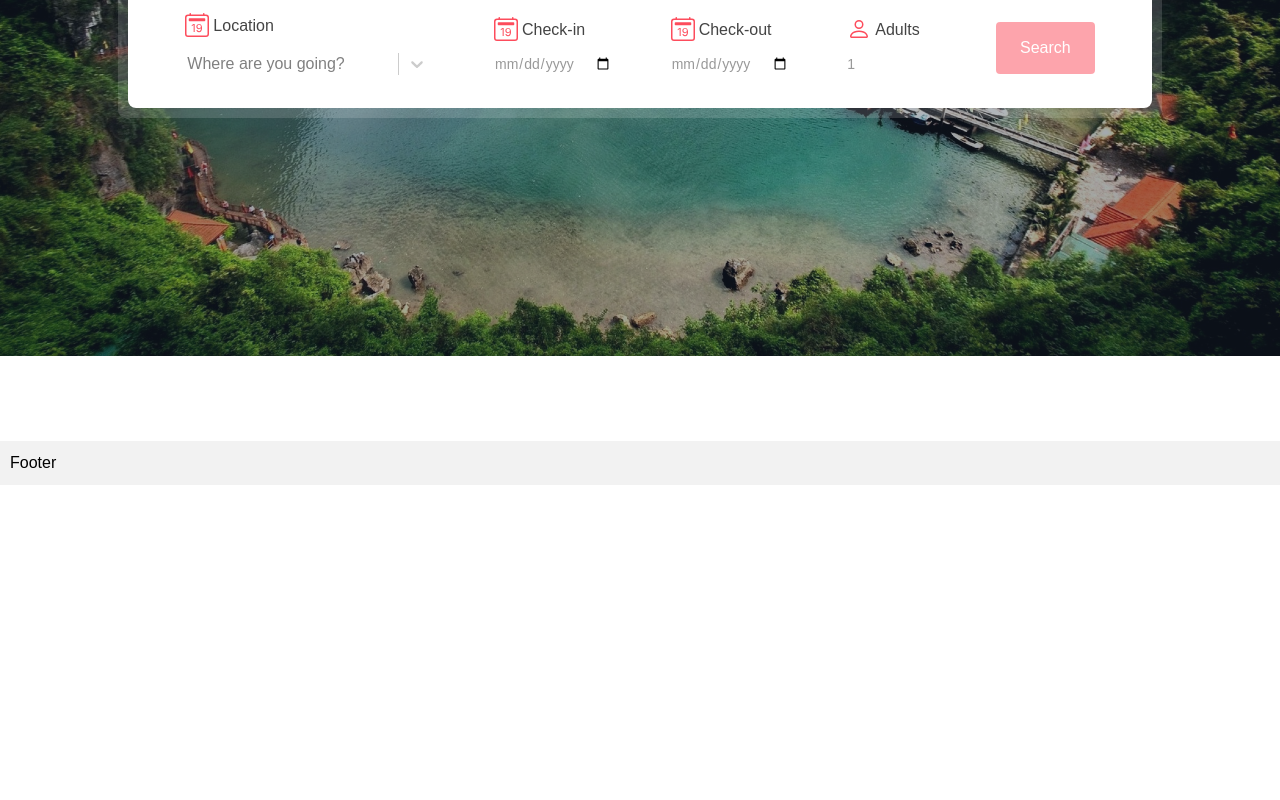
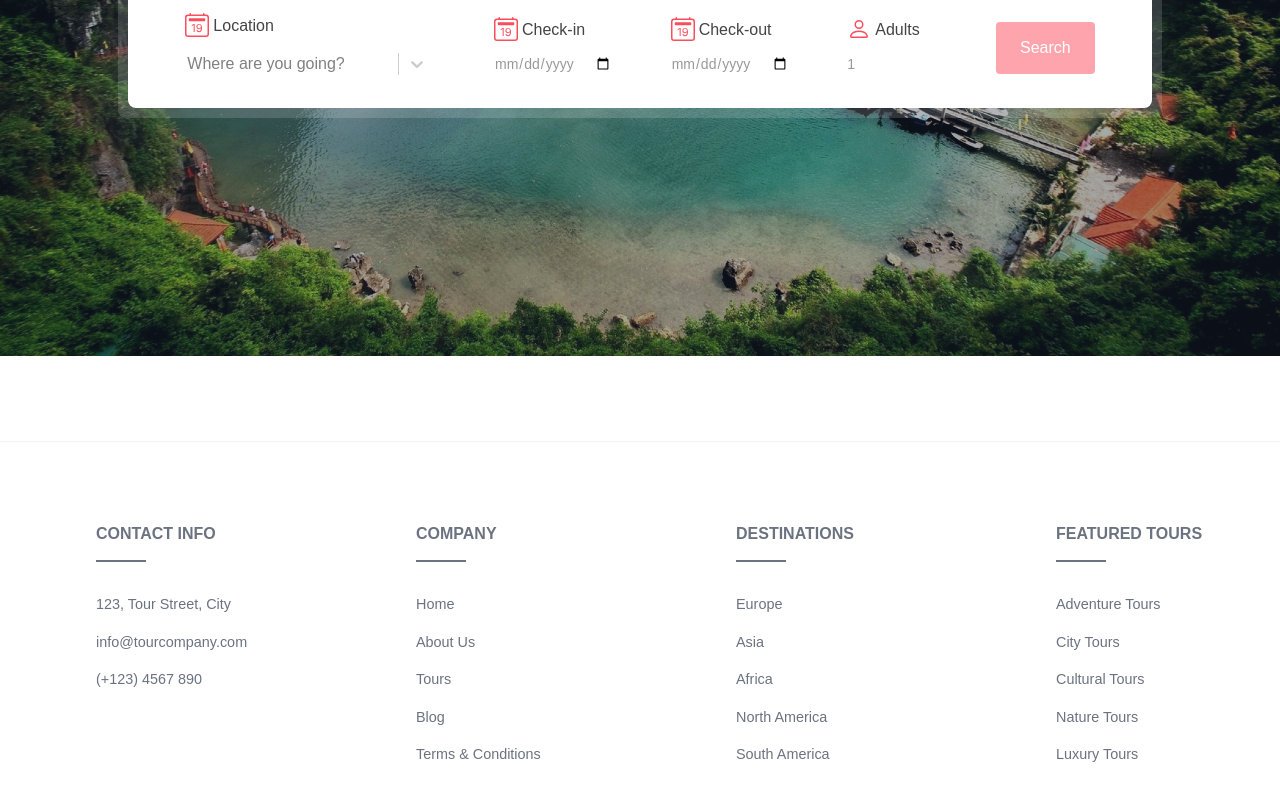
Before and after one commit to barisAkgul/tour-reservations-system-with-react-redux, a React (Vite) app: page / in a window 1280 px wide. Shown: the part 444-1244 px from the top of the page. Before the commit the page ends 929 px from the top, so only its background shows below. Built offline with nearby package versions, Linux system fonts and the light colour scheme.

Commit message:
Update footer design and added constants

```diff
--- a/src/components/footer/Footer.jsx
+++ b/src/components/footer/Footer.jsx
@@ -1,9 +1,21 @@
 import React from "react";
 
+import { footerData } from "./constants";
 import * as S from "./Footer.styled";
 
 const Footer = () => {
-  return <S.FooterContainer>Footer</S.FooterContainer>;
+  return (
+    <S.FooterContainer>
+      {footerData.map((col, index) => (
+        <S.FooterCol key={index}>
+          <S.FooterHeading>{col.heading}</S.FooterHeading>
+          {col.items.map((item, index) => (
+            <S.FooterLink key={index}>{item}</S.FooterLink>
+          ))}
+        </S.FooterCol>
+      ))}
+    </S.FooterContainer>
+  );
 };
 
 export { Footer };
--- a/src/components/footer/Footer.styled.jsx
+++ b/src/components/footer/Footer.styled.jsx
@@ -2,6 +2,49 @@ import styled from "styled-components";
 
 export const FooterContainer = styled.footer`
   grid-area: footer;
-  background-color: #f2f2f2;
-  padding: 10px;
+  display: grid;
+  grid-template-columns: repeat(auto-fit, minmax(200px, 1fr));
+  gap: 2rem;
+  border-top: 1px solid var(--alabaster);
+
+  width: 100vw;
+
+  margin: auto;
+  padding: 5rem 1rem;
 `;
+
+export const FooterCol = styled.div`
+  padding-left: 80px;
+`;
+
+export const FooterHeading = styled.h4`
+  color: var(--text-light);
+  font-size: 1rem;
+  font-weight: 600;
+  padding-bottom: 1rem;
+  margin-bottom: 2rem;
+  position: relative;
+
+  &::after {
+    content: "";
+    position: absolute;
+    left: 0;
+    bottom: 0;
+    height: 2px;
+    width: 50px;
+    background-color: var(--text-light);
+  }
+`;
+
+export const FooterLink = styled.p`
+  font-size: 0.9rem;
+  font-weight: 500;
+  margin-bottom: 1rem;
+  color: var(--text-light);
+  cursor: pointer;
+  transition: 0.3s;
+
+  &:hover {
+    color: var(--text-dark);
+  }
+`;
--- /dev/null
+++ b/src/components/footer/constants.jsx
@@ -0,0 +1,28 @@
+export const footerData = [
+  {
+    heading: "CONTACT INFO",
+    items: [
+      "123, Tour Street, City",
+      "info@tourcompany.com",
+      "(+123) 4567 890",
+    ],
+  },
+  {
+    heading: "COMPANY",
+    items: ["Home", "About Us", "Tours", "Blog", "Terms & Conditions"],
+  },
+  {
+    heading: "DESTINATIONS",
+    items: ["Europe", "Asia", "Africa", "North America", "South America"],
+  },
+  {
+    heading: "FEATURED TOURS",
+    items: [
+      "Adventure Tours",
+      "City Tours",
+      "Cultural Tours",
+      "Nature Tours",
+      "Luxury Tours",
+    ],
+  },
+];
```
